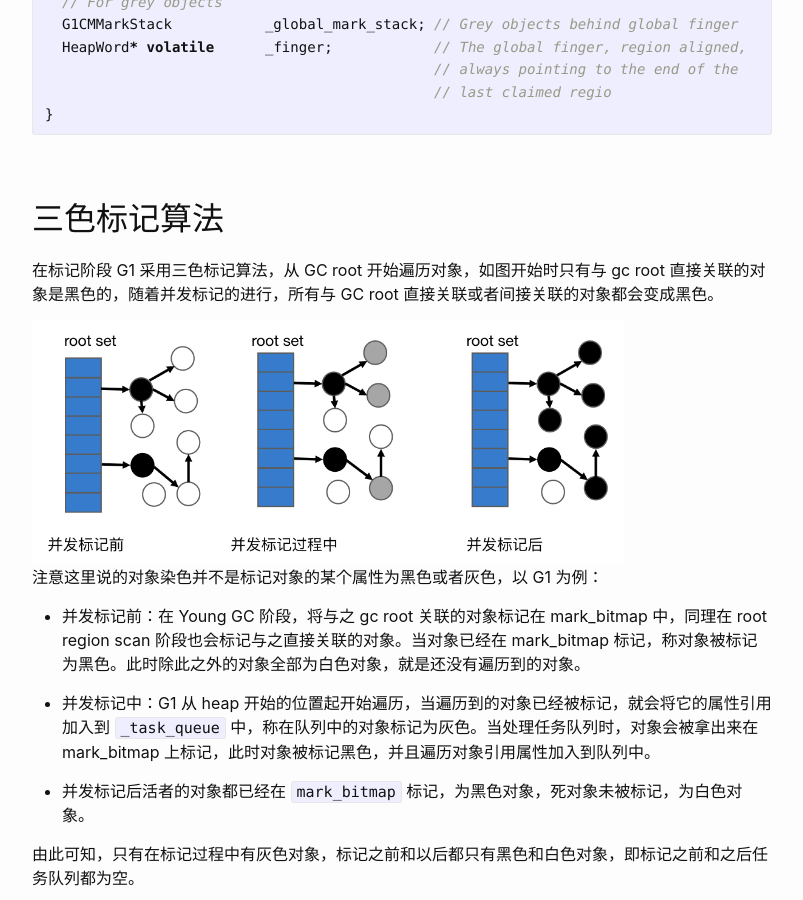
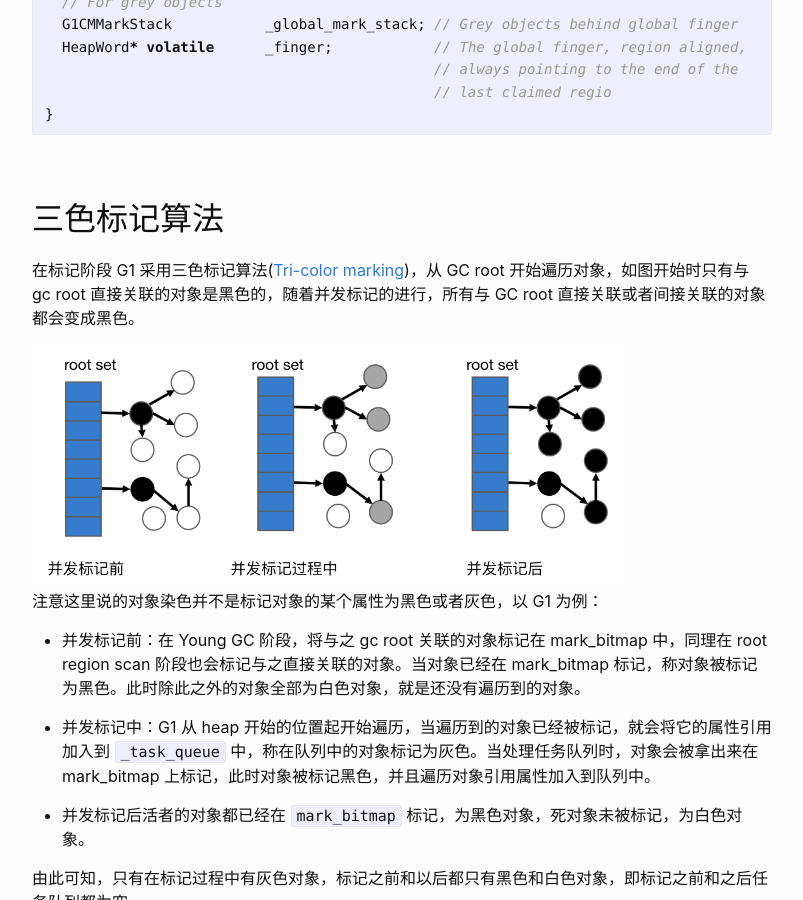
Before and after one commit to yoa1226/yoa1226.github.io, a Jekyll site: the page built from _posts/2024-09-20-g1-conc-mark-mark.md, in a window 1280 px wide and 900 px high, scrolled down 1137 px. Shown: the whole window, without its empty margins (238-1041 px from the left). Built offline with Jekyll 4.4.1, drawn with Linux system fonts in a browser that asks for light colours.

Commit message:
add tri color marking

```diff
--- a/_posts/2024-09-20-g1-conc-mark-mark.md
+++ b/_posts/2024-09-20-g1-conc-mark-mark.md
@@ -47,7 +47,7 @@ class G1ConcurrentMark {
 
 ## 三色标记算法
 
-在标记阶段 G1 采用三色标记算法，从 GC root 开始遍历对象，如图开始时只有与 gc root 直接关联的对象是黑色的，随着并发标记的进行，所有与 GC root 直接关联或者间接关联的对象都会变成黑色。
+在标记阶段 G1 采用三色标记算法([Tri-color marking](https://en.wikipedia.org/wiki/Tracing_garbage_collection#Tri-color_marking))，从 GC root 开始遍历对象，如图开始时只有与 gc root 直接关联的对象是黑色的，随着并发标记的进行，所有与 GC root 直接关联或者间接关联的对象都会变成黑色。
 
 <image src="/assets/conc-mark/conc-mark-tri-color.png" width="80%"/>
 
```
